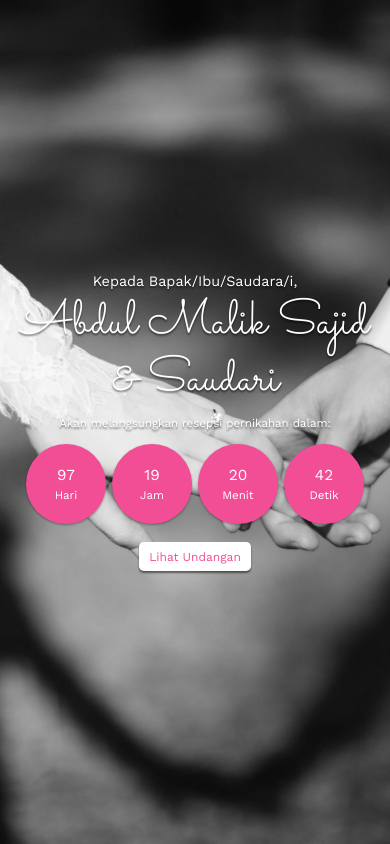
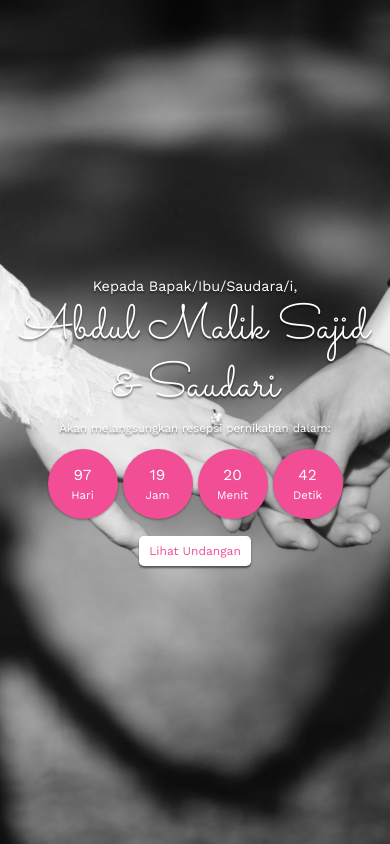
Before and after one commit to abdmaliksajid/Malik-Wedding, a plain HTML site: page index.html in a window 390 px wide. Shown: the top 844 px of the page. Drawn offline with nearby package versions, Linux system fonts and the light colour scheme; some packages are replaced by stand-ins of ours; a script that the page names is missing.

Commit message:
perbaikan fitur

```diff
--- a/style.css
+++ b/style.css
@@ -435,8 +435,8 @@ footer li {
     font-size: 60%;
   }
   .simply-countdown > .simply-section {
-    padding: 40px;
-    margin: 3px;
+    padding: 35px;
+    margin: 2.5px;
   }
 
   .timeline li .timeline-image {
```
